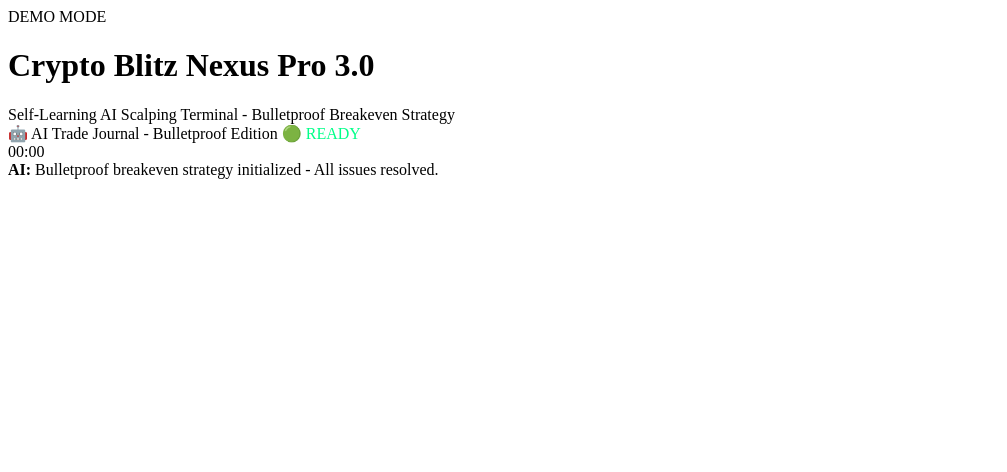
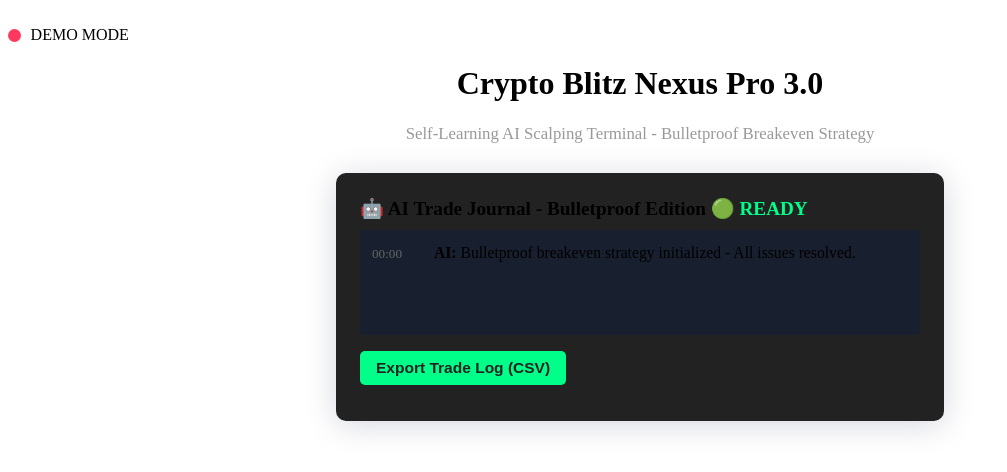
Before and after one commit to CryptoNexus23/Crypto-Blitz-Nexus, a plain HTML site: page index.html in a window 1280 px wide. Shown: the whole page, without its empty margins (0-1007 px from the left). Drawn offline with Linux system fonts and the light colour scheme.

Commit message:
Update index.html

```diff
--- a/index.html
+++ b/index.html
@@ -1,7 +1,80 @@
 <!DOCTYPE html>
 <html lang="en">
 <head>
-  <!-- (unchanged head content omitted for brevity) -->
+  <meta charset="UTF-8">
+  <title>Crypto Blitz Nexus Pro 3.0</title>
+  <style>
+    :root {
+      --green: #00ff88;
+      --red: #ff3860;
+    }
+    .live {
+      cursor: pointer;
+      display: flex;
+      align-items: center;
+      gap: 0.6em;
+      margin-bottom: 8px;
+    }
+    .live .dot {
+      width: 13px;
+      height: 13px;
+      border-radius: 50%;
+      background: var(--red);
+    }
+    .header {
+      padding: 18px 0 12px 0;
+      text-align: center;
+    }
+    .subtitle {
+      color: #999;
+      font-size: 1.05em;
+      margin-bottom: 17px;
+      margin-top: 2px;
+    }
+    .workspace {
+      max-width: 560px;
+      margin: 0 auto 32px auto;
+      padding: 24px;
+      background: #222;
+      border-radius: 10px;
+      box-shadow: 0 4px 32px rgba(12,20,61,0.17);
+      min-height: 200px;
+    }
+    .ws-header {
+      font-size: 1.2em;
+      font-weight: bold;
+      margin-bottom: 10px;
+    }
+    .ws-feed {
+      background: #181f2f;
+      border-radius: 4px;
+      padding: 14px 12px 9px 12px;
+      min-height: 82px;
+      max-height: 195px;
+      overflow-y: auto;
+      font-size: 0.98em;
+    }
+    .message {
+      margin-bottom: 7px;
+    }
+    .timestamp {
+      color: #666;
+      font-size: 0.84em;
+      display: inline-block;
+      width: 58px;
+    }
+    #exportLogBtn {
+      margin-top: 16px;
+      padding: 8px 16px;
+      background: var(--green);
+      border: none;
+      border-radius: 5px;
+      color: #222;
+      font-weight: bold;
+      cursor: pointer;
+      font-size: 0.97em;
+    }
+  </style>
 </head>
 <body>
   <div class="header">
@@ -14,19 +87,26 @@
     <div class="subtitle">Self-Learning AI Scalping Terminal - Bulletproof Breakeven Strategy</div>
   </div>
 
-  <!-- (unchanged controls, performance-panel, sessions, container panels) -->
+  <!-- (unchanged controls, performance-panel, sessions, container panels go here) -->
 
   <div class="workspace">
-    <div class="ws-header">🤖 AI Trade Journal - Bulletproof Edition <span style="color:#00ff88" id="connectionStatus">🟢 READY</span></div>
+    <div class="ws-header">
+      🤖 AI Trade Journal - Bulletproof Edition <span style="color:#00ff88" id="connectionStatus">🟢 READY</span>
+    </div>
     <div class="ws-feed" id="feed">
-      <div class="message"><div class="timestamp">00:00</div><strong>AI:</strong> Bulletproof breakeven strategy initialized - All issues resolved.</div>
+      <div class="message">
+        <div class="timestamp">00:00</div>
+        <strong>AI:</strong> Bulletproof breakeven strategy initialized - All issues resolved.
+      </div>
     </div>
+    <button id="exportLogBtn" onclick="exportTradeLog()">Export Trade Log (CSV)</button>
   </div>
 
   <script>
     // ▼ LIVE-TRADING PROXY INTEGRATION ▼
     const PROXY_URL = 'http://localhost:3001/api';
     let liveTradingEnabled = false;
+    let tradeLog = [];
 
     function toggleLive() {
       liveTradingEnabled = !liveTradingEnabled;
@@ -79,14 +159,32 @@
       el.innerHTML = `<div class="timestamp">${new Date().toLocaleTimeString()}</div><strong>${sender}:</strong> ${text}`;
       feed.appendChild(el);
       feed.scrollTop = feed.scrollHeight;
+      // Log every message for export
+      tradeLog.push({ time: new Date().toLocaleTimeString(), sender, text });
     }
 
-    // Replace your existing executeSetup calls on buttons:
-    // <button id="btc-alert" onclick="executeSetup('BTC')" ...>
-    // <button id="eth-alert" onclick="executeSetup('ETH')" ...>
+    function exportTradeLog() {
+      if (!tradeLog.length) {
+        alert("No trades to export yet!");
+        return;
+      }
+      // Build CSV
+      const headers = "Time,Sender,Message";
+      const rows = tradeLog.map(log => `"${log.time}","${log.sender}","${log.text.replace(/"/g,'""')}"`);
+      const csv = [headers, ...rows].join("\n");
+
+      // Create downloadable CSV file
+      const blob = new Blob([csv], { type: 'text/csv' });
+      const a = document.createElement('a');
+      a.href = URL.createObjectURL(blob);
+      a.download = `trade_log_${Date.now()}.csv`;
+      document.body.appendChild(a);
+      a.click();
+      document.body.removeChild(a);
+    }
 
     // (Rest of your script remains unchanged)
-    init();
+    if (typeof init === 'function') init();
   </script>
 </body>
 </html>
```
